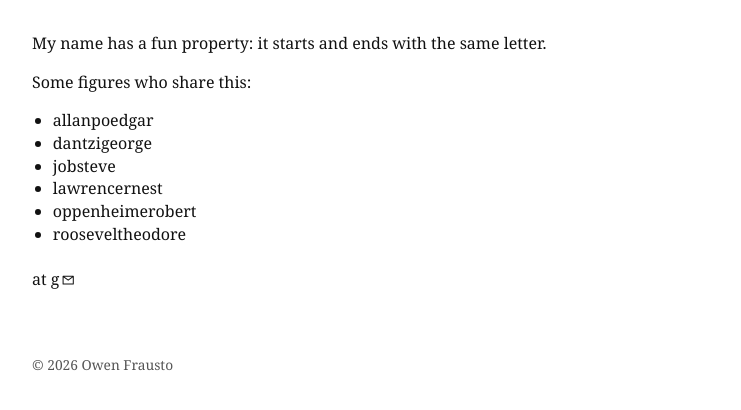
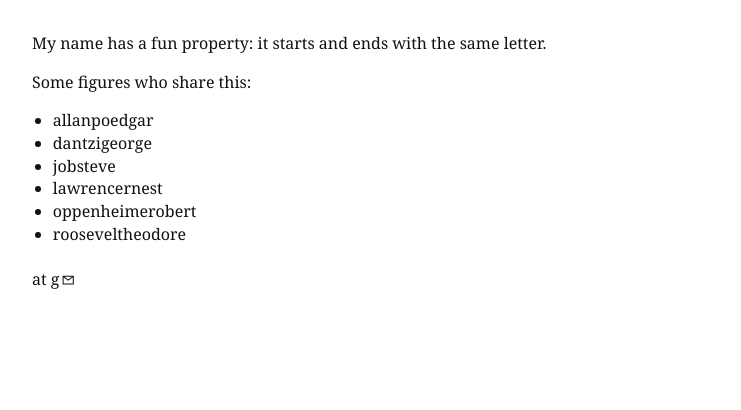
Before and after one commit to owenfrausto/website, a plain HTML site: page fraustowen/index.html in a window 1280 px wide. Shown: the part 90-500 px from the top of the page, without its empty margins (268-1009 px from the left). Drawn offline with Linux system fonts and the light colour scheme.

Commit message:
Update index.html
remove footer

```diff
--- a/fraustowen/index.html
+++ b/fraustowen/index.html
@@ -37,7 +37,6 @@
 	<p>at g<span class="inline-symbol" aria-hidden="true"><svg viewBox="0 0 24 24"><path d="M3.5 5.5h17v13h-17zM4 6l8 6 8-6" /></svg></span></p>
 
       <footer>
-        <span>© 2026 Owen Frausto</span>
       </footer>
     </main>
   </body>
```
